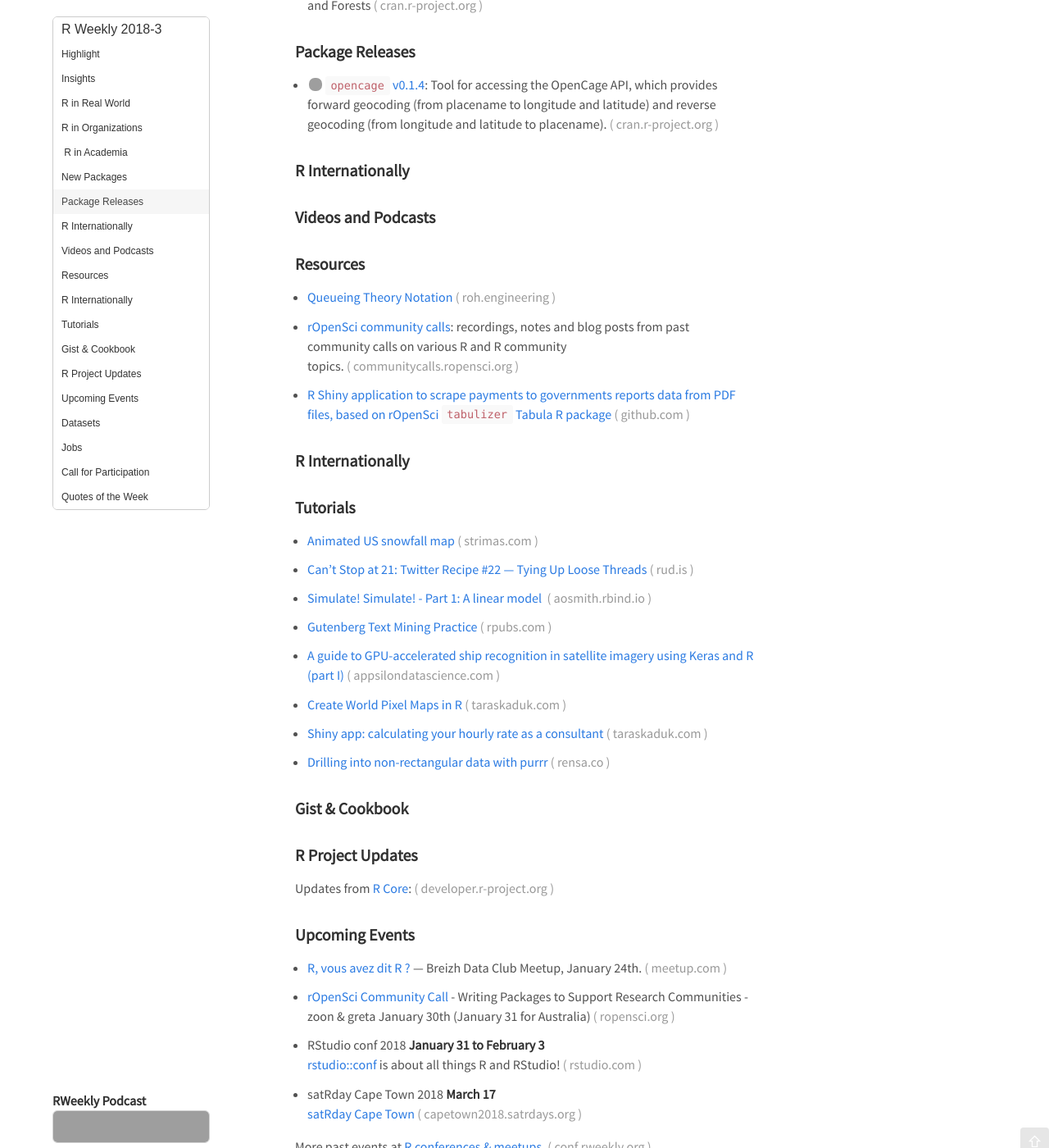
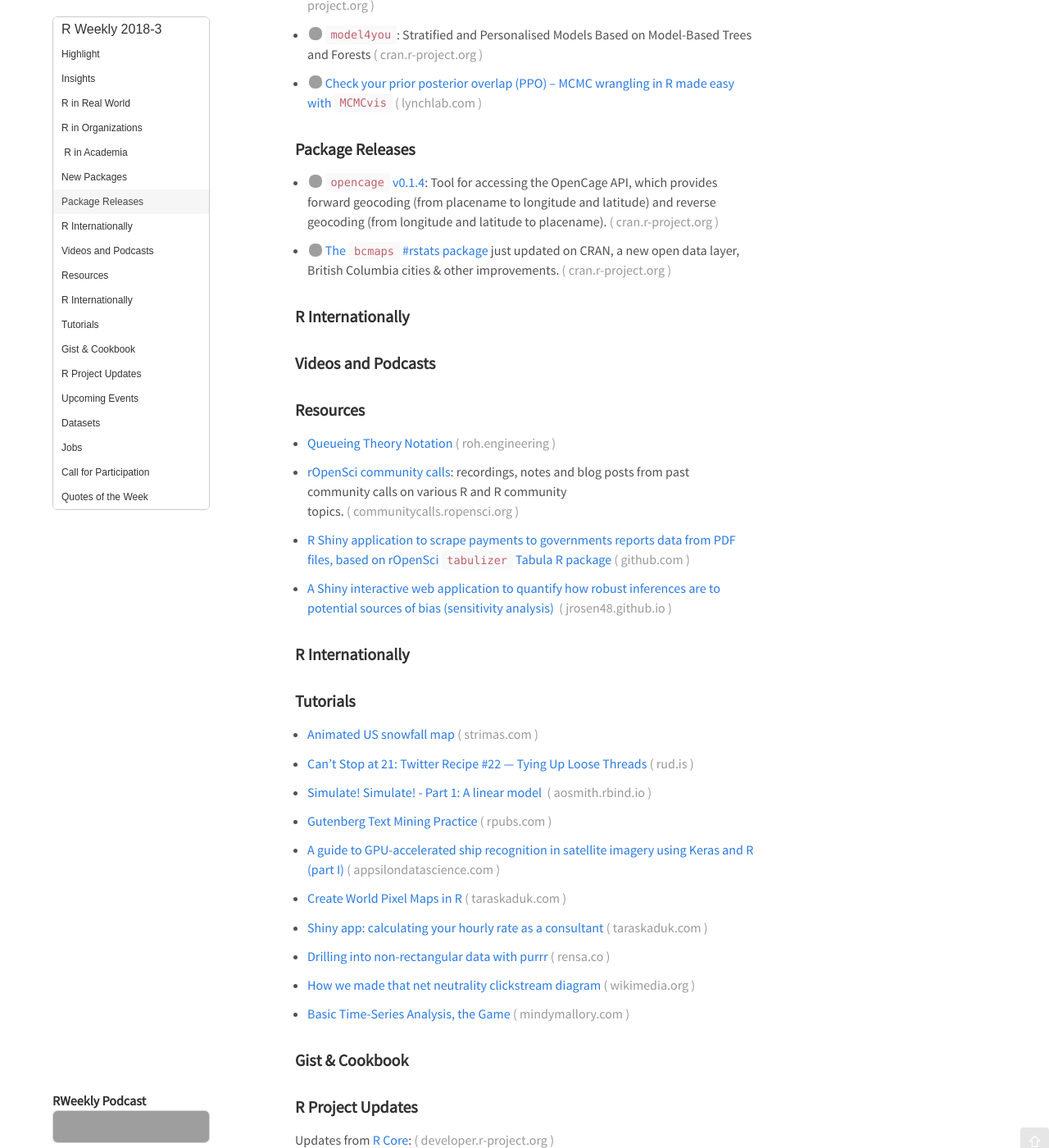
Before and after one commit to rweekly/rweekly.org, a Jekyll site: the page built from draft.md, in a window 1280 px wide and 1400 px high, scrolled down 1721 px. Shown: the whole window at 82% size. Built offline with Jekyll 4.4.1, drawn with Linux system fonts in a browser that asks for light colours; emoji names are drawn with the system emoji font; comment, search, counter and statistics services are not loaded; some of the changed text lies outside the part shown; grey boxes are pictures that could not be loaded.

Commit message:
Update draft.md

```diff
--- a/draft.md
+++ b/draft.md
@@ -32,6 +32,8 @@
 + [Exploring Japan's Postwar Economic Miracle with `gganimate`, `tweenr`, & `highcharter`!](https://ryo-n7.github.io/2018-01-12-japan-postwar-economic-recovery/)
 
 + [My Ancestors' Longevity](https://genesandhistory.wordpress.com/2018/01/16/my-ancestors-longevity/)
+
++ [Self-driving cars and the impact of Motor Accidents on Mortality – The Case of South Africa](http://ronaldrichman.co.za/2018/01/19/self-driving-cars-and-the-impact-of-motor-accidents-on-mortality-the-case-of-south-africa/)
 
 ###  R in Organizations
 
@@ -71,9 +73,13 @@
 
 + <img class='emoji' src="https://link.rweekly.org/c" width='20' /> [`model4you`](https://cran.r-project.org/web/packages/model4you/index.html): Stratified and Personalised Models Based on Model-Based Trees and Forests
 
++  <img class='emoji' src="https://link.rweekly.org/c" width='20' /> [Check your prior posterior overlap (PPO) – MCMC wrangling in R made easy with `MCMCvis`](https://lynchlab.com/2018/01/18/check-your-prior-posterior-overlap-ppo-mcmc-wrangling-in-r-made-easy-with-mcmcvis/)
+
 ### Package Releases
 
 + <img class='emoji' src="https://link.rweekly.org/c" width='20' /> [`opencage` v0.1.4](https://cran.r-project.org/web/packages/opencage/index.html): Tool for accessing the OpenCage API, which provides forward geocoding (from placename to longitude and latitude) and reverse geocoding (from longitude and latitude to placename).
+
++ <img class='emoji' src="https://link.rweekly.org/c" width='20' /> [The `bcmaps` #rstats package ](https://cran.r-project.org/web/packages/bcmaps/news.html) just updated on CRAN, a new open data layer, British Columbia cities & other improvements.
 
 
 ###  R Internationally
@@ -91,6 +97,8 @@
 + [rOpenSci community calls](http://communitycalls.ropensci.org/): recordings, notes and blog posts from past community calls on various R and R community topics.
 
 + [R Shiny application to scrape payments to governments reports data from PDF files, based on rOpenSci `tabulizer` Tabula R package](https://github.com/NRGI/pdf-scraper)
+
++ [A Shiny interactive web application to quantify how robust inferences are to potential sources of bias (sensitivity analysis) ](https://jrosen48.github.io/blog/a-shiny-interactive-web-application-to-quantify-how-robust-inferences-are-to-potential-sources-of-bias-sensitivity-analysis/)
 
 
 ### R Internationally
@@ -114,6 +122,10 @@
 + [Shiny app: calculating your hourly rate as a consultant](https://taraskaduk.com/2018/01/13/shiny_rate/)
 
 + [Drilling into non-rectangular data with purrr](https://rensa.co/writing/drilling-into-non-rectangular-data-with-purrr/)
+
++ [How we made that net neutrality clickstream diagram](https://blog.wikimedia.org/2018/01/18/on-that-net-neutrality-clickstream-diagram/)
+
++ [Basic Time-Series Analysis, the Game](http://blog.mindymallory.com/2018/01/basic-time-series-analysis-the-game/)
 
 <!--<div class="post-more-begin"></div><div class="post-more-end"></div>-->
 
@@ -157,6 +169,8 @@
 
 + [Gitential Datasets for Open Source Projects](https://github.com/gitential/datasets)
 
++ [New monthly dataset shows where people fall into Wikipedia rabbit holes](https://blog.wikimedia.org/2018/01/16/wikipedia-rabbit-hole-clickstream/)
+
 
 ### Jobs
 
```
